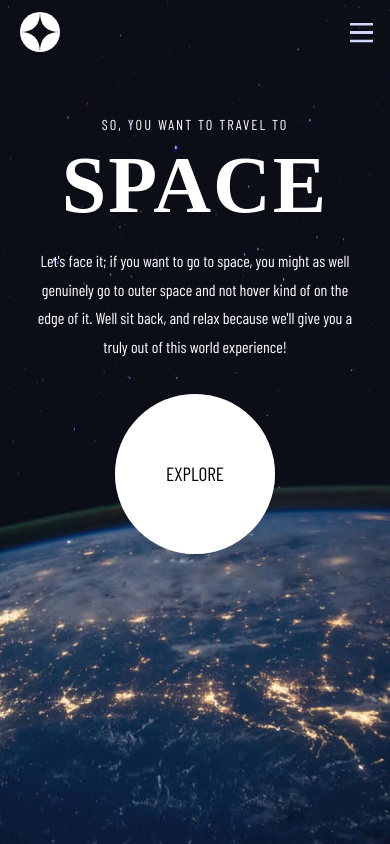
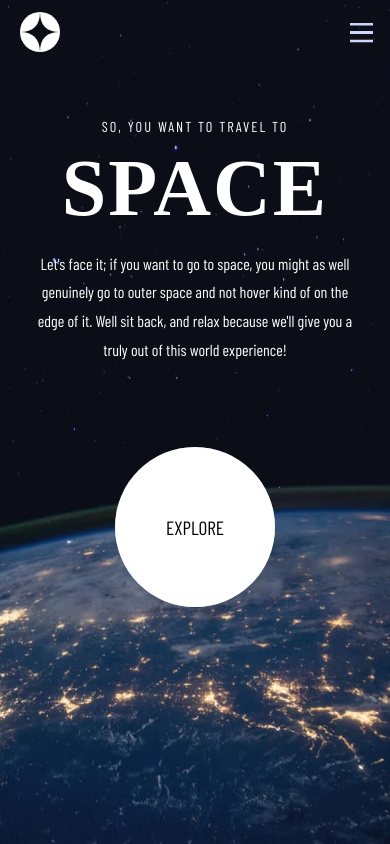
Before and after one commit to huongw/space-tourism, a React (Create React App) app: page / in a window 390 px wide. Built offline with nearby package versions, Linux system fonts and the light colour scheme; a web font is replaced by a local one.

Commit message:
testing height

```diff
--- a/src/pages/HomePage/HomePage.css
+++ b/src/pages/HomePage/HomePage.css
@@ -111,8 +111,7 @@
 
 @media only screen and (max-width: 500px) {
   .hero {
-    min-height: auto;
-    padding-top: 3em;
+    min-height: 70vh;
   }
   .hero-title h5 {
     font-size: 0.9em;
```
